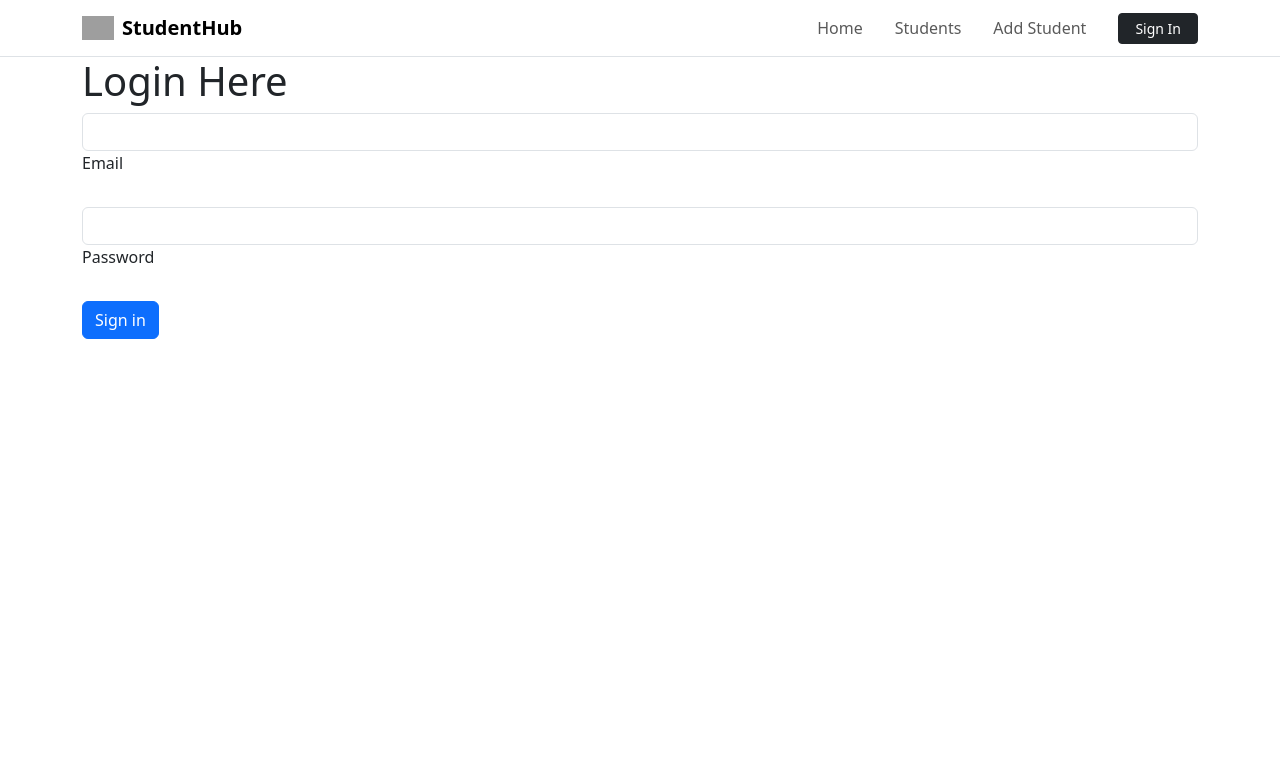
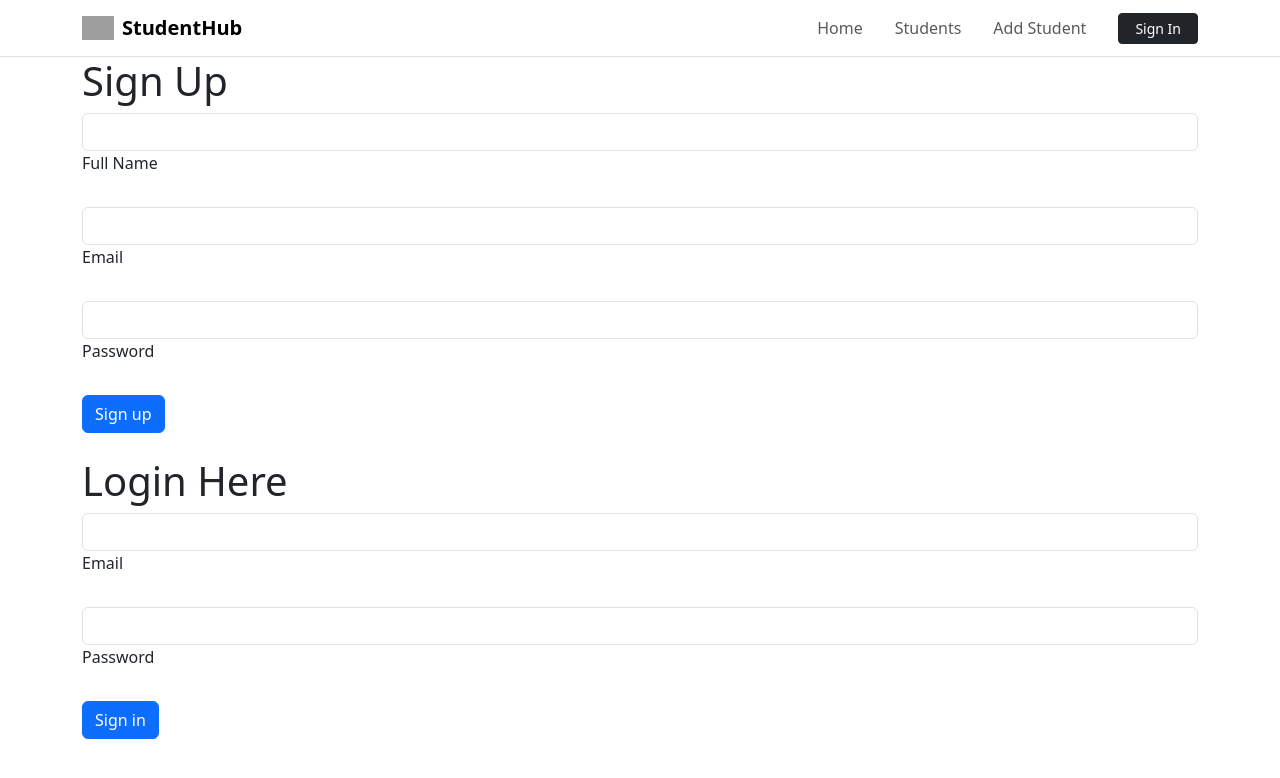
Before and after one commit to zehradynam/StudentMS-Angular, an Angular app: page /login in a window 1280 px wide. Shown: the top 778 px of the page. Built offline with nearby package versions, Linux system fonts and the light colour scheme; grey boxes are pictures that could not be loaded.

Commit message:
signupURL

```diff
--- a/src/app/login/login.html
+++ b/src/app/login/login.html
@@ -2,6 +2,33 @@
 <div  *ngIf="showError()" class="container mt-3">
     <div class="alert alert-danger">Login Failed - Please check your credentials</div>
 </div>
+
+
+
+<div class=" container signup">
+    <h1>Sign Up</h1>
+    <form (ngSubmit)="signUp()">
+        <div class="form-outline mb-4">
+            <input type="text" [(ngModel)]="userData.name" name="name" id="signupName" class="form-control" required />
+            <label class="form-label" for="signupName">Full Name</label>
+        </div>
+
+        <div class="form-outline mb-4">
+            <input type="email" [(ngModel)]="userData.email" name="email" id="signupEmail" class="form-control"
+                required />
+            <label class="form-label" for="signupEmail">Email</label>
+        </div>
+        <div class="form-outline mb-4">
+            <input type="password" [(ngModel)]="userData.password" name="password" id="signupPassword"
+                class="form-control" required />
+            <label class="form-label" for="signupPassword">Password</label>
+        </div>
+        <button type="submit" class="btn btn-primary btn-block mb-4">Sign up</button>
+    </form>
+</div>
+
+
+
 
 
 <div *ngIf="!authState.loggedIn() else dashboard" class="container">
@@ -25,6 +52,8 @@
     </form>
 
 </div>
+
+
 
 
 
--- a/src/app/login/login.ts
+++ b/src/app/login/login.ts
@@ -13,20 +13,33 @@ import { RouterLink } from '@angular/router';
   templateUrl: './login.html',
   styleUrls: ['./login.css']
 })
-export class Login {
+export class Login
+{
 
   userData: User = {} as User;
-  showError=signal<boolean>(false);
+  showError = signal<boolean>(false);
 
 
   constructor(
     private userService: UserService,
     public authState: AuthState
-  ) {}
+  ) { }
+
+  signUp() {
+    console.log('I am In:' + this.userData);
+    this.userService.signUp(this.userData).subscribe({
+      next: () => console.log('User signed up successfully'),
+      error: (err) => console.error('User sign up failed:', err)
+    })
+  }
+
+
+
+
 
   login() {
-    console.log("iss logged in :" ,this.showError());
-    console.log('I am In:'+ this.userData);
+    console.log("iss logged in :", this.showError());
+    console.log('I am In:' + this.userData);
     this.userService.loginUser(this.userData).subscribe({
       next: (res) => {
         if (res && res.token) {
--- a/src/app/models/user.ts
+++ b/src/app/models/user.ts
@@ -1,4 +1,5 @@
 export interface User {
+  name: string;
   email: string;
   password: string;
 }
--- a/src/app/services/users.ts
+++ b/src/app/services/users.ts
@@ -11,6 +11,7 @@ import { Injectable } from "@angular/core";
 export class UserService {
     // private apiURL = "http://localhost:5204/api/user/login";
     private apiURL = "https://studentms.runasp.net/api/user/login";
+    private signUpURL = "https://studentms.runasp.net/api/User/signup";
 
 
     constructor(private http: HttpClient) { }
@@ -18,4 +19,8 @@ export class UserService {
     loginUser(user: UserModel): Observable<{ token: string }> {
         return this.http.post<{ token: string }>(this.apiURL, user);
     }
+
+    signUp(user: UserModel): Observable<{ token: string }> {
+        return this.http.post<{ token: string }>(this.signUpURL, user);
+    }
 }
```
